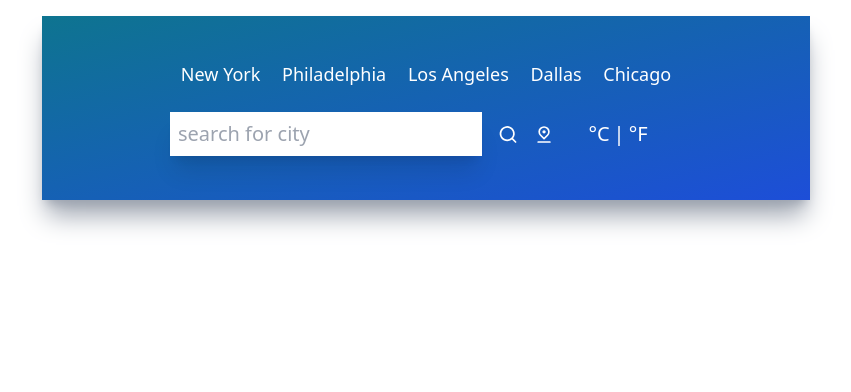
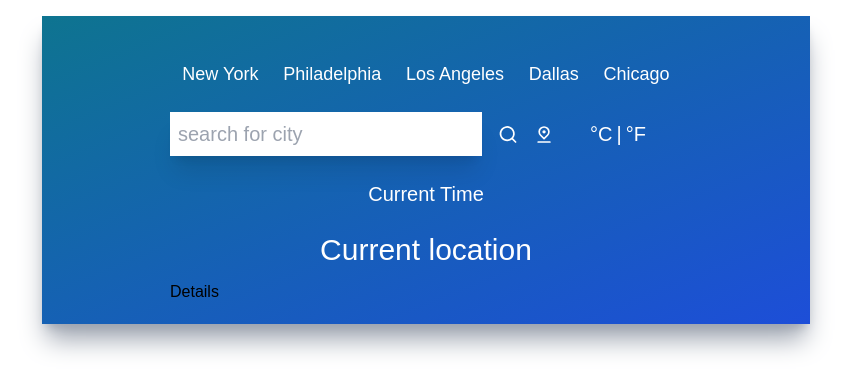
Before and after one commit to fredkamm/weather_app, a React (Create React App) app: page / in a window 1280 px wide. Shown: the top 392 px of the page, without its empty margins (214-1065 px from the left). Built offline with nearby package versions, Linux system fonts and the light colour scheme.

Commit message:
css update

```diff
--- a/src/App.js
+++ b/src/App.js
@@ -1,13 +1,17 @@
 import "./App.css";
 import TopButton from './components/TopButton'
 import Inputs from './components/Inputs'
-// import UilReact from '@iconscout/react-unicons/icons/uil-react'
+import TimeLocation from './components/TimeLocation'
+import Details from './components/Details'
 
 function App() {
   return (
     <div className="mx-auto max-w-screen-md mt-4 py-5 px-32 bg-gradient-to-br from-cyan-700 to-blue-700 h-fit shadow-xl shadow-gray-400 ">
       <TopButton />
       <Inputs />
+      <TimeLocation />
+      <Details />
+
     </div>
   );
 }
--- /dev/null
+++ b/src/components/Details.jsx
@@ -0,0 +1,9 @@
+import React from 'react'
+
+function Details() {
+  return (
+    <div>Details</div>
+  )
+}
+
+export default Details
--- /dev/null
+++ b/src/components/TimeLocation.jsx
@@ -0,0 +1,16 @@
+import React from "react";
+
+function TimeLocation() {
+  return (
+    <div>
+      <div className="flex items-center justify-center my-6">
+        <p className="text-white text-xl font-extralight">Current Time</p>
+      </div>
+      <div className="flex items-center justify-center my-3">
+        <p className="text-white text-3xl font-medium">Current location</p>
+      </div>
+    </div>
+  );
+}
+
+export default TimeLocation;
--- a/src/index.css
+++ b/src/index.css
@@ -1,3 +1,11 @@
 @tailwind base;
 @tailwind components;
 @tailwind utilities;
+
+@import url('https://fonts.googleapis.com/css2?family=Poppins:ital,wght@0,100;0,200;0,300;0,400;0,500;0,600;0,700;0,800;0,900;1,100;1,200;1,300;1,400;1,500;1,600;1,700;1,800;1,900&display=swap');
+
+@layer base {
+  html {
+      font-family: 'Poppins', sans-serif;
+  }
+}
```
